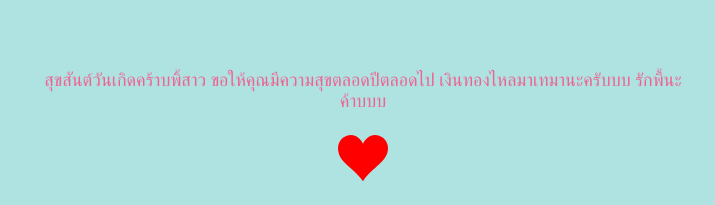
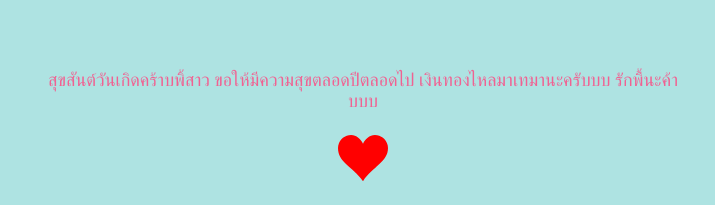
Before and after one commit to MrDonuts27/HBDTOPFilm, a plain HTML site: page index.html in a window 1280 px wide. Both pictures are taken after a click on the picture 640 px from the left and 424 px from the top of the page. Shown: the part 619-824 px from the top of the page, 277-992 px from the left. Drawn offline with Linux system fonts and the light colour scheme.

Commit message:
Update index.html

```diff
--- a/index.html
+++ b/index.html
@@ -16,7 +16,7 @@
       <img id="cake" src="cake.png" alt="Birthday Cake" class="animate" onclick="showFireworks()">
     </div>
     <div class="message hidden" id="birthdayMessage">
-      <p>สุขสันต์วันเกิดคร้าบพิ้สาว ขอให้คุณมีความสุขตลอดปีตลอดไป เงินทองไหลมาเทมานะครับบบ รักพื้นะค้าบบบ</p>
+      <p>สุขสันต์วันเกิดคร้าบพิ้สาว ขอให้มีความสุขตลอดปีตลอดไป เงินทองไหลมาเทมานะครับบบ รักพื้นะค้าบบบ</p>
       <svg class="heart" viewBox="0 0 32 29.6">
         <path d="M23.6,0c-3.4,0-6.3,2.7-7.6,5.6C14.7,2.7,11.8,0,8.4,0C3.8,0,0,3.8,0,8.4c0,9.4,9.5,11.9,16,21.2
         c6.1-9.3,16-12.1,16-21.2C32,3.8,28.2,0,23.6,0z"/>
```
